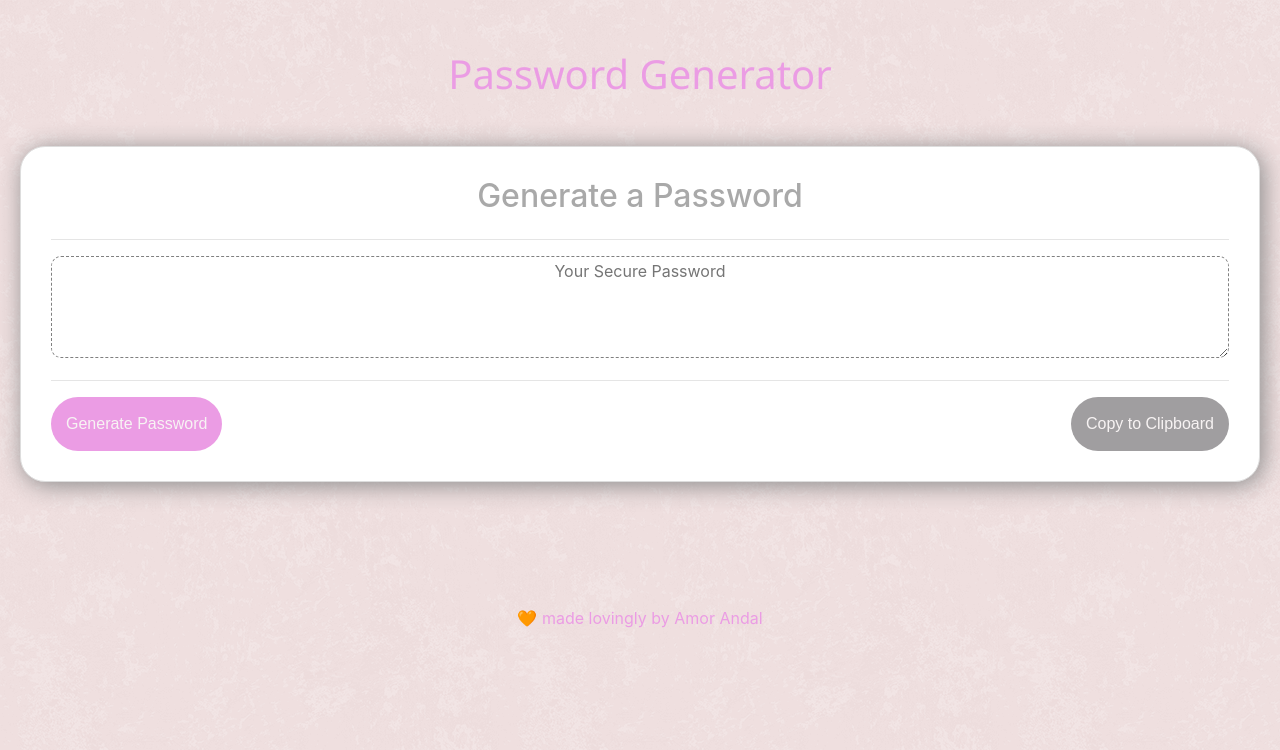
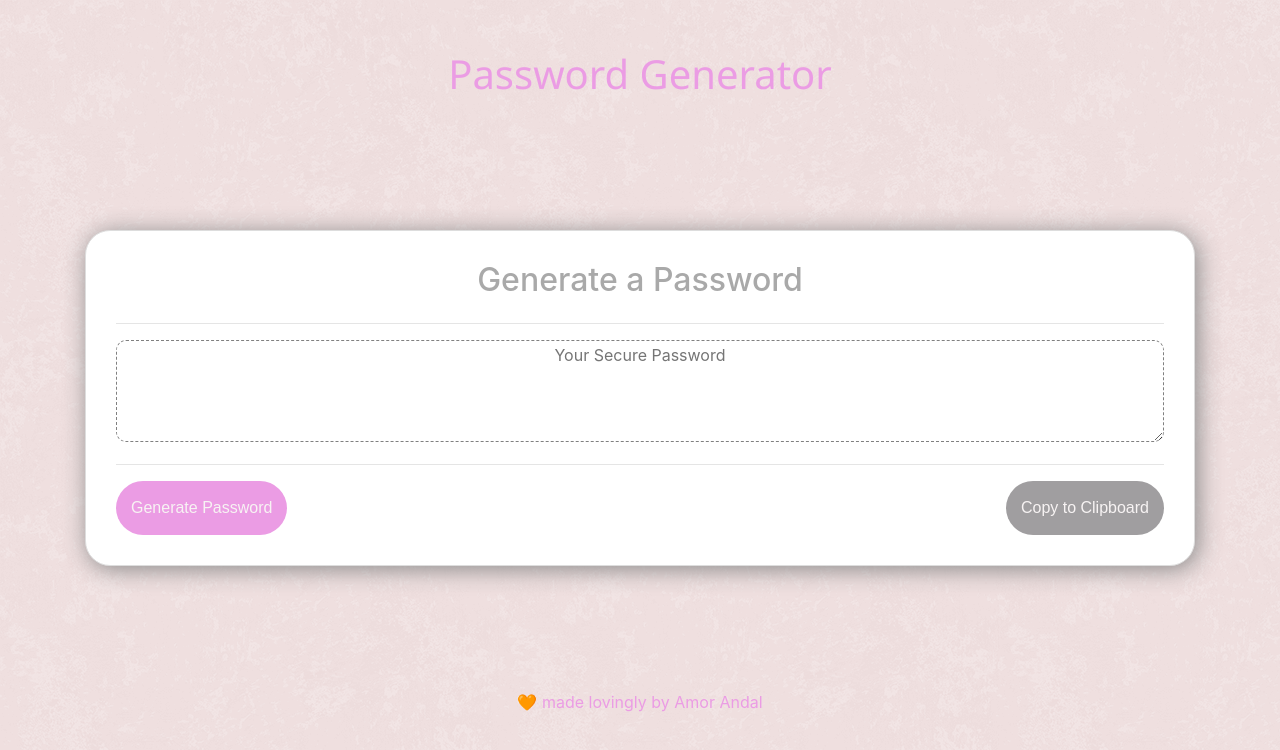
Before and after one commit to andal-a/Password_Generator, a plain HTML site: page index.html in a window 1280 px wide. Drawn offline with nearby package versions, Linux system fonts and the light colour scheme.

Commit message:
fixed minor cosmetic and syntax errors

```diff
--- a/css.css
+++ b/css.css
@@ -7,10 +7,10 @@ header {
 
 h1 {
     font-family: 'Segoe UI', Tahoma, Geneva, Verdana, sans-serif;
+    text-shadow: #888888;
     text-align: center;
     color: #eb9ce4;
     padding-top: 30px;
-    padding-bottom: 40px;
 }
 
 h2 {
@@ -23,11 +23,9 @@ body {
     font-family: Arial, "Helvetica Neue", Helvetica, sans-serif;
     font-size: 18px;
     background: url("pink_rice.png")
-
 }
 
 #main-container {
-    padding-top: 130px;
     min-height: calc(100vh - 70px);
     background-color: #ffe6f2;
     margin: 0 auto;
--- a/index.html
+++ b/index.html
@@ -13,7 +13,7 @@
         <h1>Password Generator</h1>
     </header>
     <body>
-        </div class="container">
+        <div class="container">
             <section class="main-section">
                 <div class="row">
                     <div class="col-12">
```
